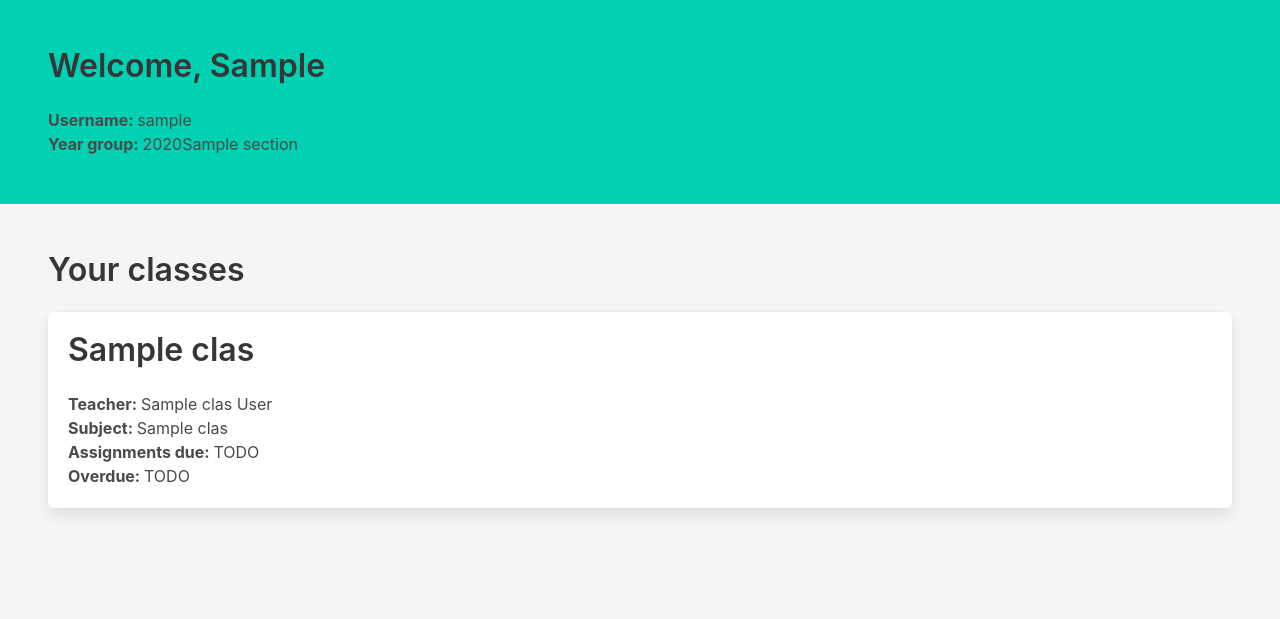
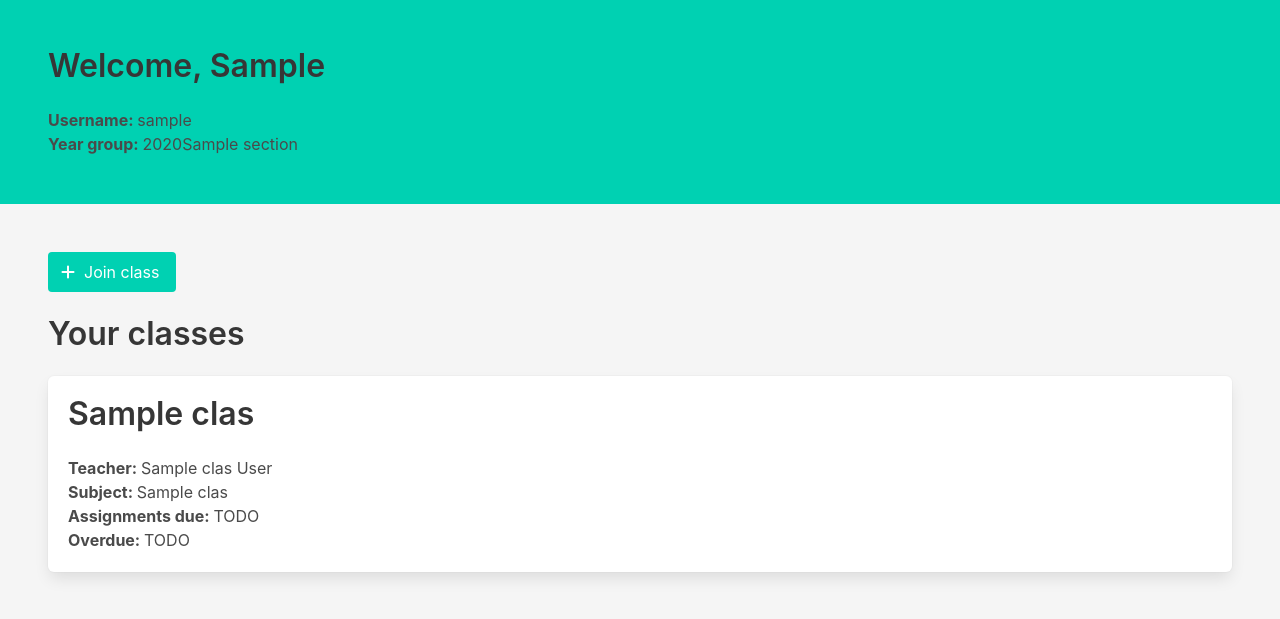
Before and after one commit to abdul8117/cs-nea, a Flask app: template templates/home_student.html in a window 1280 px wide. Shown: the part 56-675 px from the top of the page. Run offline with Flask 2, Linux system fonts and the light colour scheme; the template is opened without the code that fills it: most values are stand-ins (such as "Sample title", 1, 10 or a date in 2020); some libraries are stand-ins or nearby versions.

Commit message:
create classes, add students

```diff
--- /dev/null
+++ b/static/js/btn_show_form.js
@@ -0,0 +1,12 @@
+const button = document.querySelector("#btn-js");
+const form = document.querySelector("#form-js");
+
+console.log(button);
+
+button.onclick = function toggleForm() {
+    if (form.style.display == "none"){
+        form.style.display = "block";
+    } else {
+        form.style.display = "none";
+    }
+}
--- a/templates/home_student.html
+++ b/templates/home_student.html
@@ -13,6 +13,31 @@
         </section>
 
         <section class="section" style="background-color: #f5f5f5;">
+
+            <div class="block">
+                <div class="block">
+                    <button id="btn-js" class="button is-primary" name="join-class">
+                        <span class="icon">
+                            <i class="fa-solid fa-plus"></i>
+                        </span>
+                        <span>Join class</span>
+                    </button>
+                </div>
+
+                <div id="form-js" style="display: none;" >
+                    <form action="/join-class" method="post">
+                        <div class="field">
+                            <label for="" class="label">Class code</label>
+                            <input name="class-code" type="text" class="input" placeholder="Code">
+                        </div>
+
+                        <div class="control">
+                            <input type="submit" value="Join" class="button is-primary">
+                        </div>
+                    </form>
+                </div>
+            </div>
+
             <h1 class="title">Your classes</h2>
             <div class="tile is-ancestor">
                 <div class="tile is-vertical is-parent">
@@ -33,4 +58,6 @@
             </div>
         </section>
 
+        <script src="{{ url_for('static', filename='js/btn_show_form.js') }}"></script>
+
 {% endblock %}
```
Also changed, not shown: src/blueprints/classes.py (+13 -1 lines), src/db_helpers.py (+30 -4 lines), templates/class_teacher.html (+4 -16 lines), db/database.db, 1 other file.
